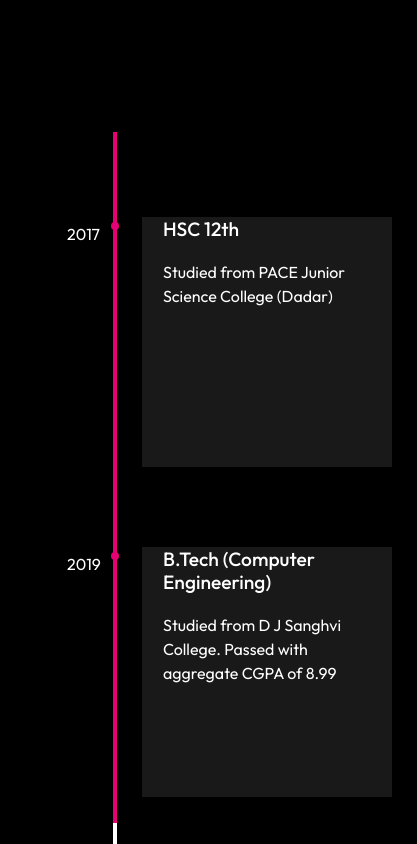
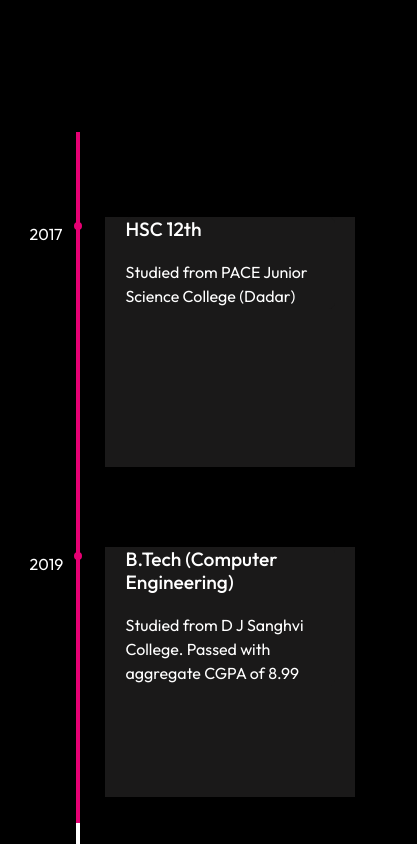
Before and after one commit to hritda/portfolio, a React (Create React App) app: page / in a window 390 px wide. Shown: the part 2140-2984 px from the top of the page, 417 px wide, since content can reach past the window. Built offline with nearby package versions, Linux system fonts and the light colour scheme.

Commit message:
made changes for responsiveness in JourneyStyles.css

```diff
--- a/src/components/JourneyStyles.css
+++ b/src/components/JourneyStyles.css
@@ -86,7 +86,7 @@
   transition: 1s linear;
 }
 
-@media screen and (min-width: 300px) {
+@media screen and (min-width: 350px) {
   .timeline {
     margin-top: 35px;
     padding: 15px;
@@ -94,11 +94,22 @@
     grid-template-columns: 40% auto;
     justify-content: center;
   }
+  .timeline ul{
+    margin-top: 30px;
+    width:75%;
+    display: flex;
+    flex-direction: column;
+    justify-content: center;
+    align-items: center;
+    list-style: none;
+    padding: 0;
+  }
   .timeline-innerline {
     position: absolute;
     background: #e60073;
     width: 4px;
     height: 0%;
+
 
     top: 0%;
     left: 0%;
@@ -122,6 +133,7 @@
     background: rgb(255, 255, 255);
     width: 4px;
     border-radius: 12px;
+    right: 37px;
     position: relative;
     justify-self: end;
   }
--- a/src/components/NavbarStyles.css
+++ b/src/components/NavbarStyles.css
@@ -93,12 +93,10 @@
          margin: 2rem 0;
         font-size: 1rem;
     }
-    .header{
-        width: 100%;
-    }
+
 }
 
-@media screen and (max-width:600px){
+/* @media screen and (max-width:600px){
 .header{
 
     justify-content: space-between;
@@ -106,4 +104,4 @@
 .hamburger{
 
 }
-}
+} */
```
